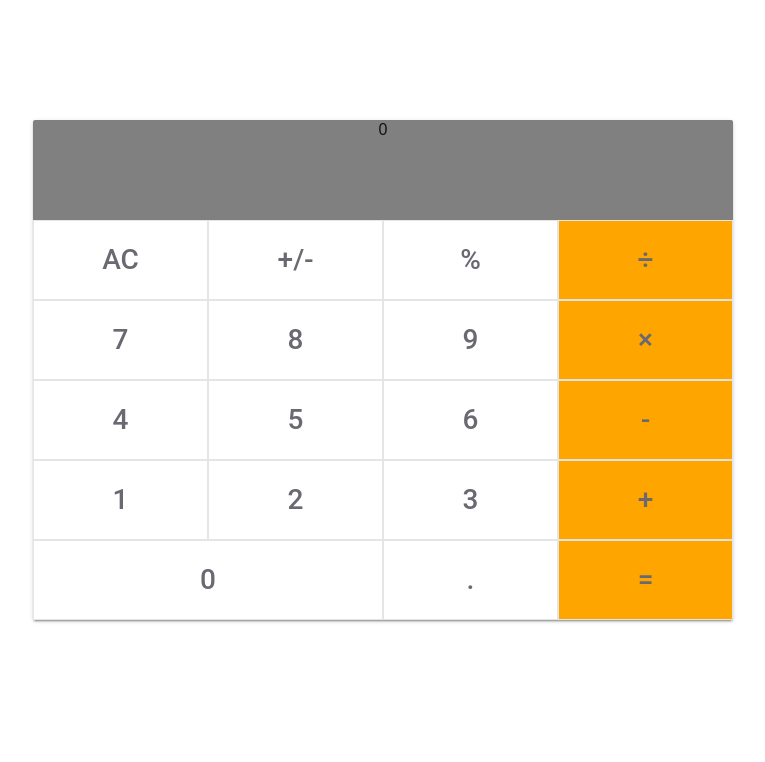
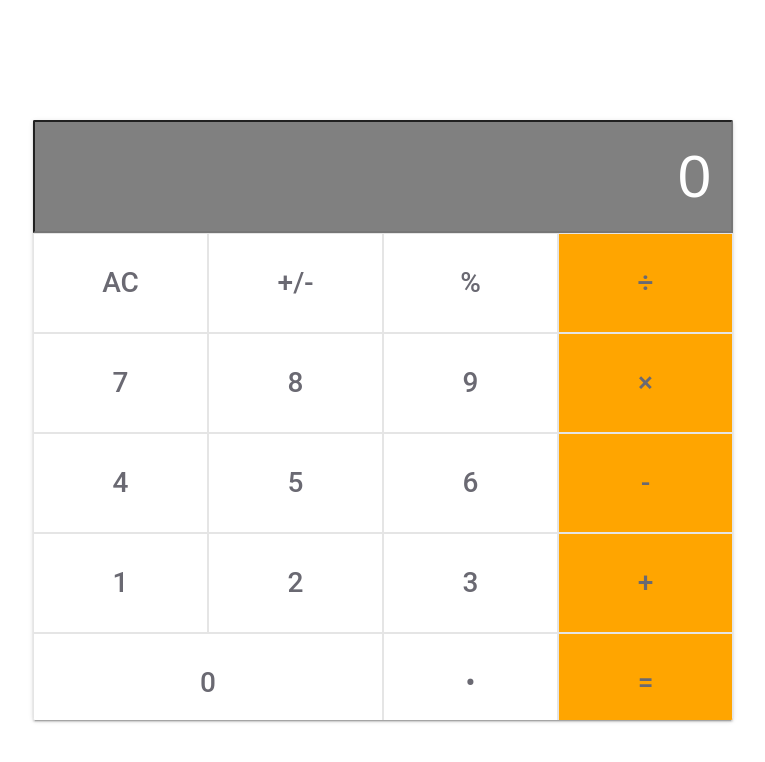
Before and after one commit to tirthajyoti-ghosh/react-calculator, a React (Create React App) app: page / in a window 1280 px wide. Shown: the top 762 px of the page, without its empty margins (257-1022 px from the left). Built offline with nearby package versions, Linux system fonts and the light colour scheme; a web font is replaced by a local one.

Commit message:
Add styles for display component

```diff
--- a/src/assets/App.css
+++ b/src/assets/App.css
@@ -1,6 +1,6 @@
 .App {
   text-align: center;
-  height: 500px;
+  height: 600px;
   width: 700px;
   margin: 15vh auto;
 }
@@ -8,15 +8,19 @@
 .display {
   height: 100px;
   background-color: grey;
+  color: white;
+  font-size: 60px;
+  text-align: right;
+  padding: 20px;
 }
 
 .button-panel {
-  height: 400px;
+  height: 500px;
 }
 
 .row {
   display: flex;
-  height: 20%;
+  height: 100px;
   align-items: center;
 }
 
@@ -25,7 +29,7 @@
   border: 1px solid #e5e5e5;
   border-radius: 0;
   width: 25%;
-  height: 80px;
+  height: 100px;
   padding: 15px;
   font-size: 2rem;
   text-transform: none;
--- a/src/components/ButtonPanel.js
+++ b/src/components/ButtonPanel.js
@@ -30,7 +30,7 @@ function ButtonPanel() {
       </div>
       <div className="row">
         <Button name="0" color wide />
-        <Button name="." color />
+        <Button name="•" color />
         <Button name="=" />
       </div>
     </div>
--- a/src/components/Display.js
+++ b/src/components/Display.js
@@ -3,7 +3,7 @@ import PropTypes from 'prop-types';
 
 function Display(props) {
   const { result } = props;
-  return <div className="display">{result}</div>;
+  return <input type="text" className="display" value={result} />;
 }
 
 Display.propTypes = {
```
